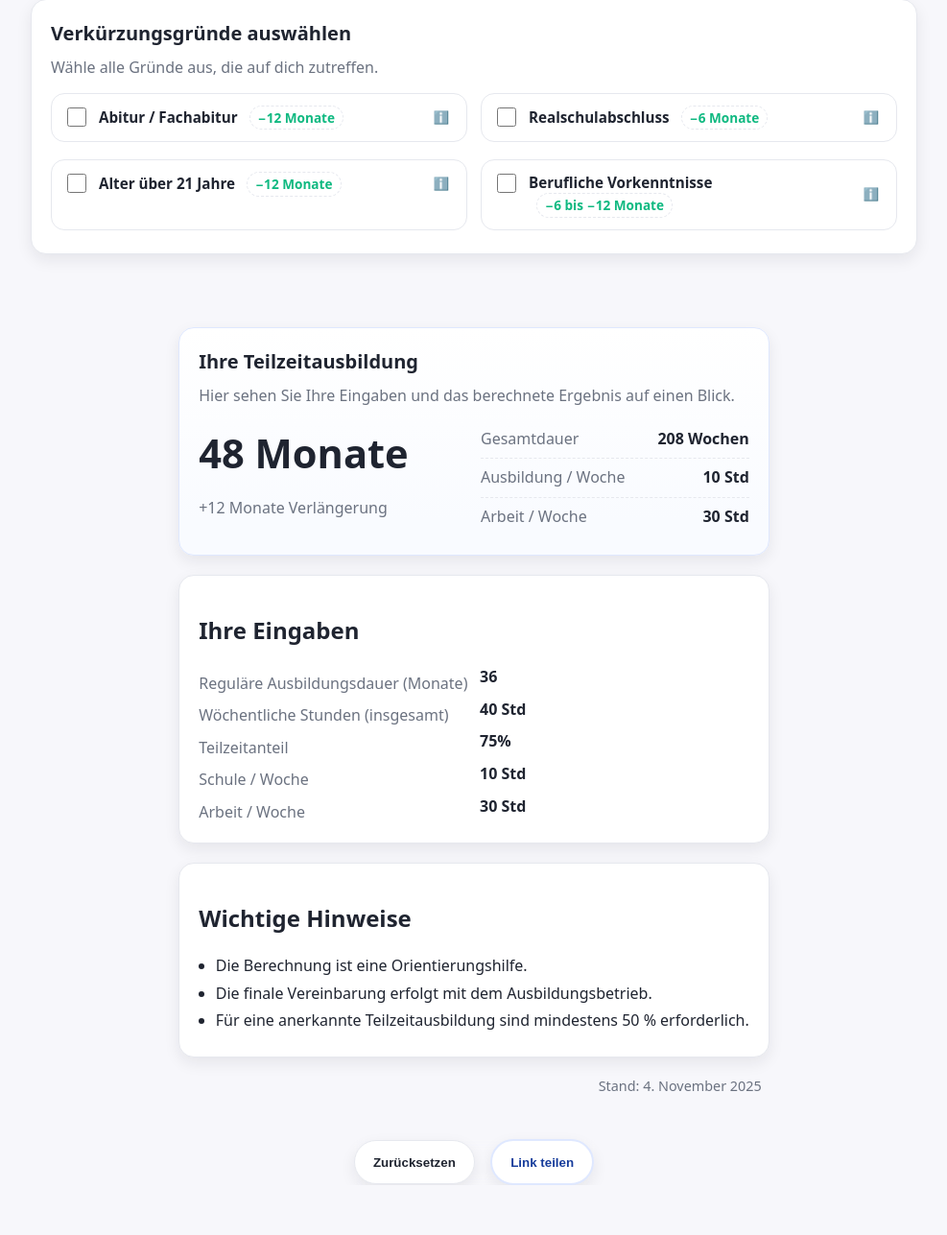
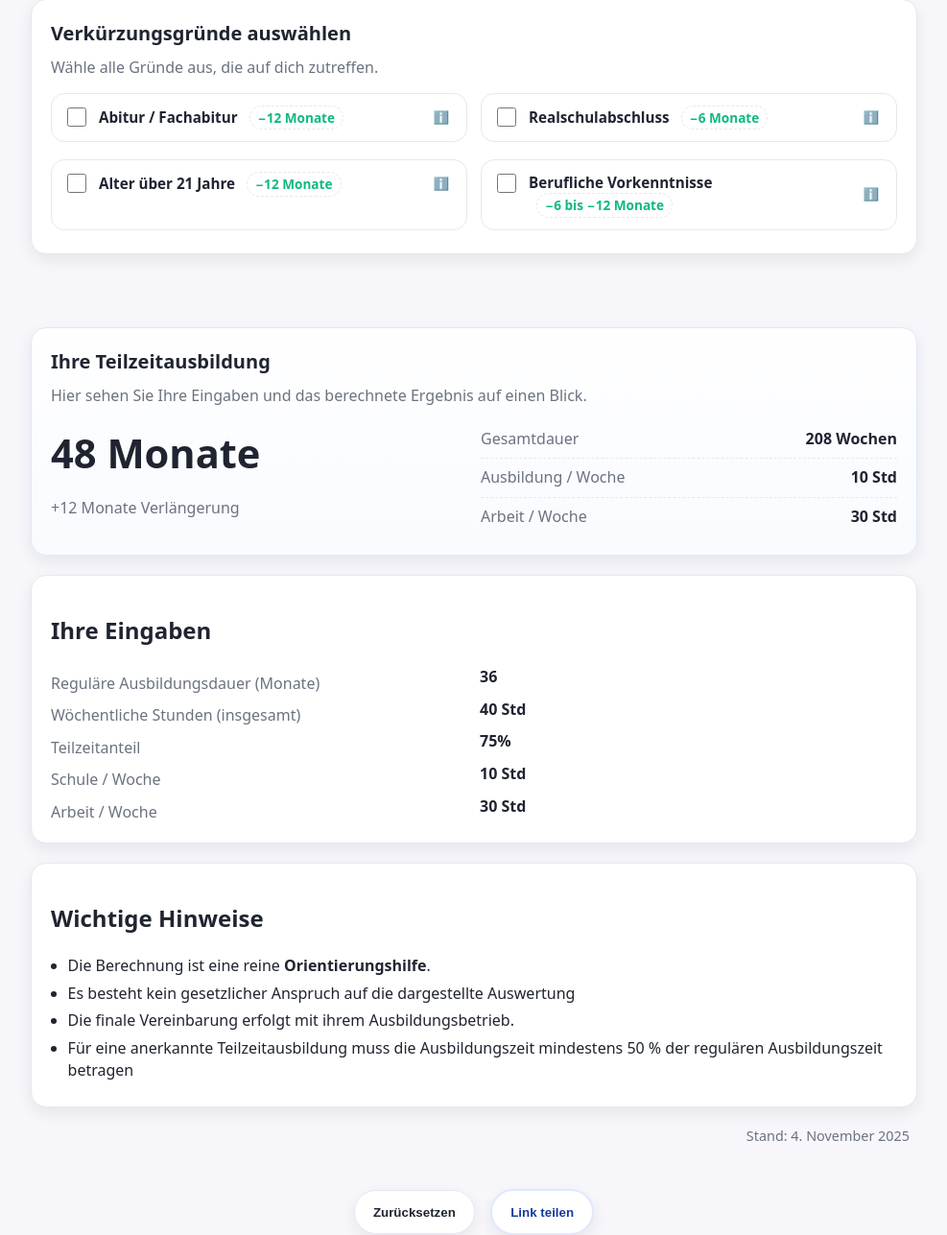
Before and after one commit to rbatmaz69/Teilzeitausbildungsrechner, a Flask app: page / in a window 1280 px wide. Shown: the part 506-1793 px from the top of the page at 96% size, without its empty margins (146-1133 px from the left). Before the commit the page ends 1741 px from the top, so only its background shows below. Run offline with Flask 3, Linux system fonts and the light colour scheme.

Commit message:
der Text innerhalb der Wichtigen hinweise wurde angepasst und erweitert

```diff
--- a/templates/index.html
+++ b/templates/index.html
@@ -78,7 +78,7 @@
     </section>
   </main>
 
-
+  <!-- Ab hier die user Story #5 -->
   <div class="container">
     <!-- Hauptkarte, optisch hervorgehoben, über aria-labelledby mit der H1 verbunden -->
     <div class="card" aria-labelledby="vk-heading">
@@ -212,9 +212,10 @@
     <div class="card" aria-labelledby="notes-title">
       <h2 id="notes-title">Wichtige Hinweise</h2>
       <ul class="notes">
-        <li>Die Berechnung ist eine Orientierungshilfe.</li>
-        <li>Die finale Vereinbarung erfolgt mit dem Ausbildungsbetrieb.</li>
-        <li>Für eine anerkannte Teilzeitausbildung sind mindestens 50 % erforderlich.</li>
+        <li>Die Berechnung ist eine reine <strong>Orientierungshilfe</strong>.</li>
+        <li>Es besteht kein gesetzlicher Anspruch auf die dargestellte Auswertung</li>
+        <li>Die finale Vereinbarung erfolgt mit ihrem Ausbildungsbetrieb.</li>
+        <li>Für eine anerkannte Teilzeitausbildung muss die Ausbildungszeit mindestens 50 % der regulären Ausbildungszeit betragen</li>
       </ul>
     </div>
 
```
